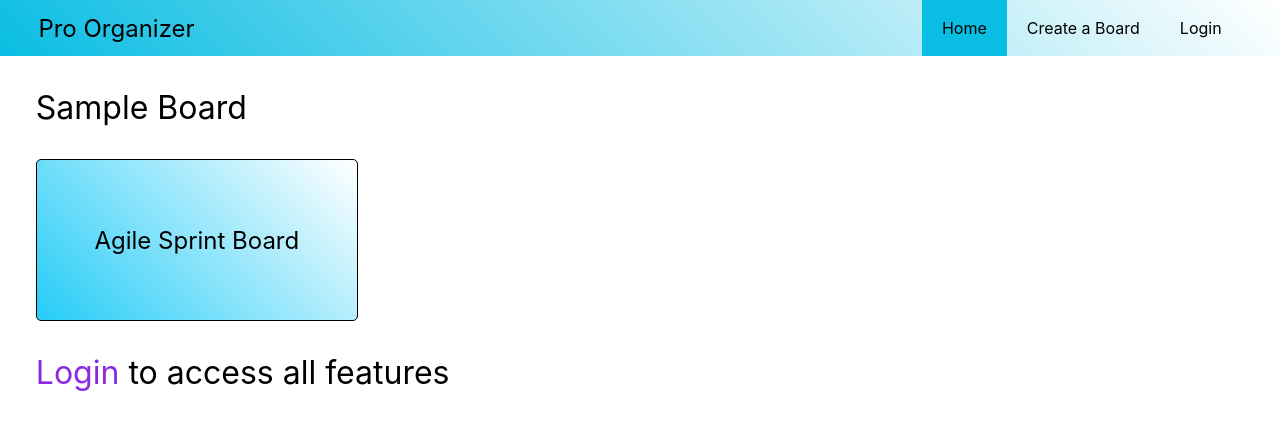
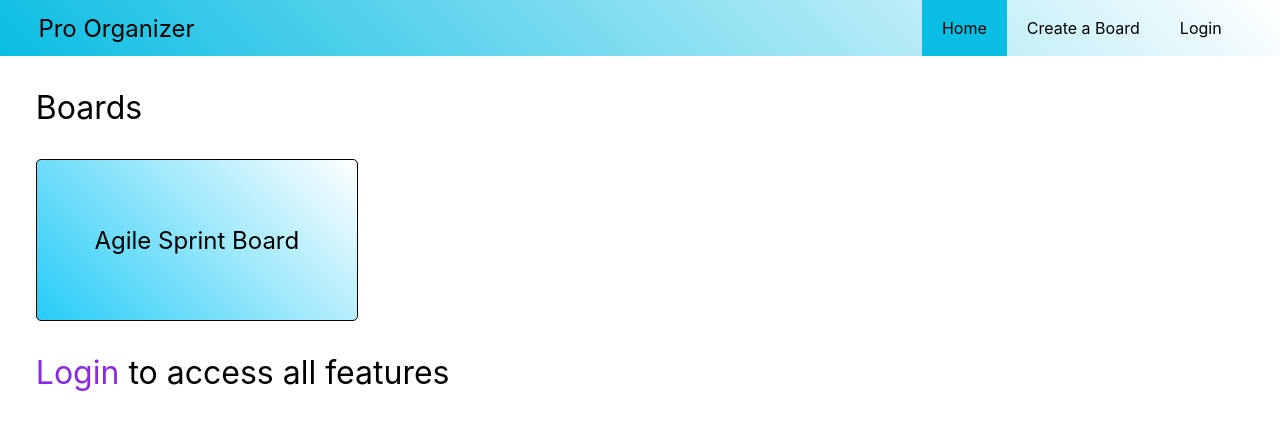
Before and after one commit to Shubham-raut/pro-organiser-application, a React (Create React App) app: page / in a window 1280 px wide. Shown: the top 430 px of the page. Built offline with nearby package versions, Linux system fonts and the light colour scheme; no server answers.

Commit message:
minor changes

```diff
--- a/src/Pages/Home/Home.js
+++ b/src/Pages/Home/Home.js
@@ -36,8 +36,8 @@ const Home = () => {
         <>
           {
             user ?
-              < p className={styles.para}>Your Boards</p> :
-              <p className={styles.para}>Sample Board</p>
+              < p className={styles.para}>Boards</p> :
+              <p className={styles.para}>Boards</p>
           }
           {boardData.length === 0 && (
             <p className={styles.emptyMsg}>You haven't created any boards. Kindly click on the 'Create Board' button in the navigation bar to create a board.</p>
```
